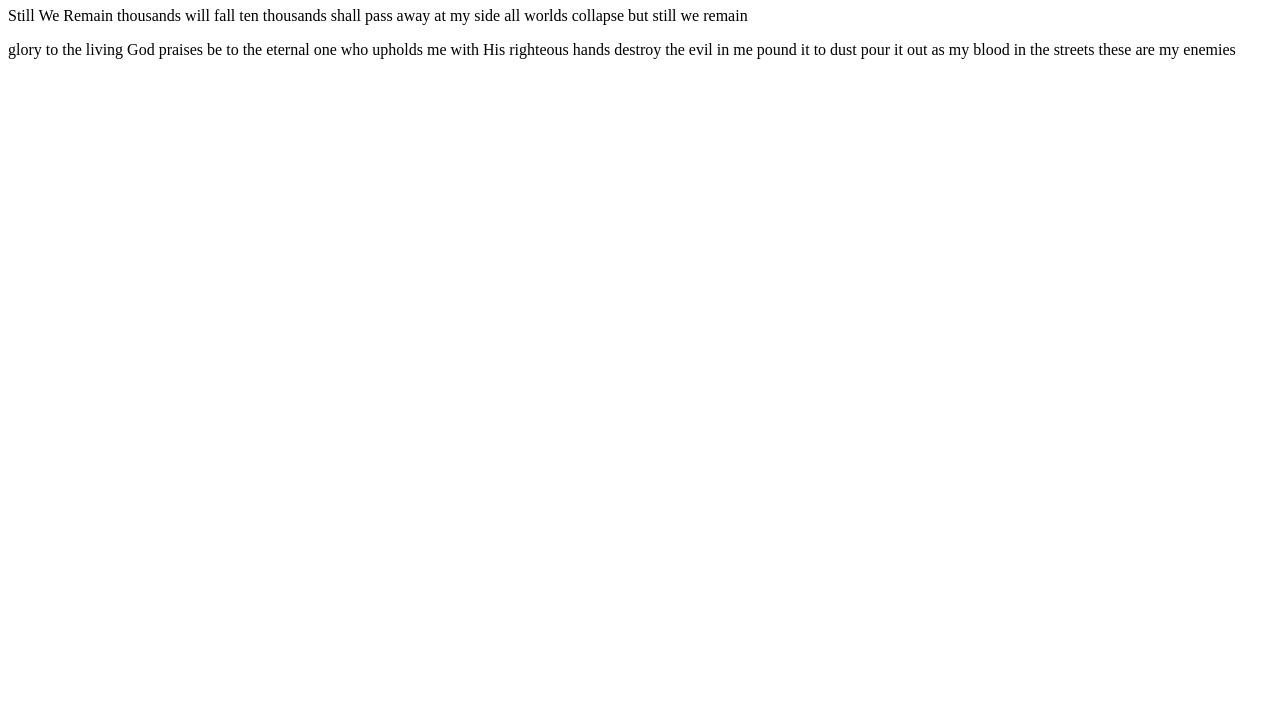
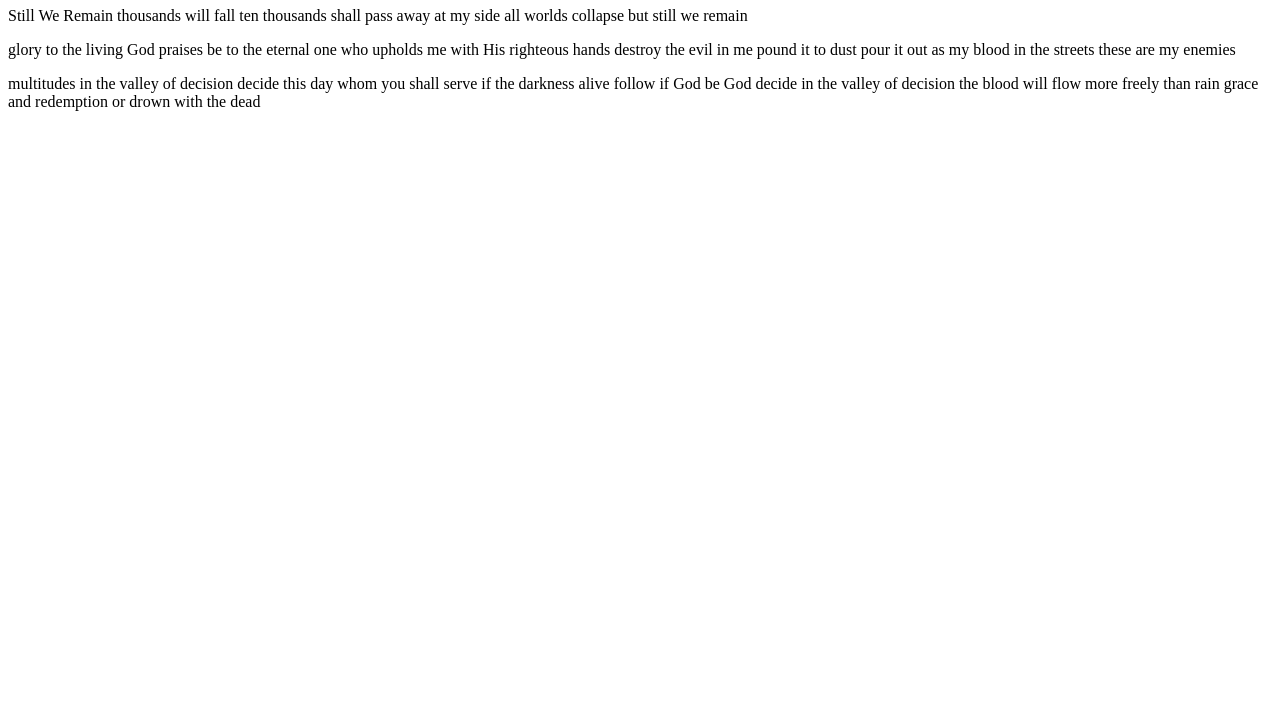
Before and after one commit to Tomm1slaw/learning-git-2, a plain HTML site: page index.html in a window 1280 px wide. Shown: the part 73-800 px from the top of the page. Drawn offline with Linux system fonts and the light colour scheme.

Commit message:
Add third content

```diff
--- a/index.html
+++ b/index.html
@@ -18,5 +18,16 @@
 		pound it to dust
 		pour it out as my blood in the streets
 		these are my enemies</p>
+		<p>multitudes
+		in the valley of decision
+		decide this day whom you shall serve
+		if the darkness alive
+		follow
+		if God be God
+		decide
+		in the valley of decision
+		the blood will flow more freely than rain
+		grace and redemption
+		or drown with the dead</p>
 </body>
 </html>
```
